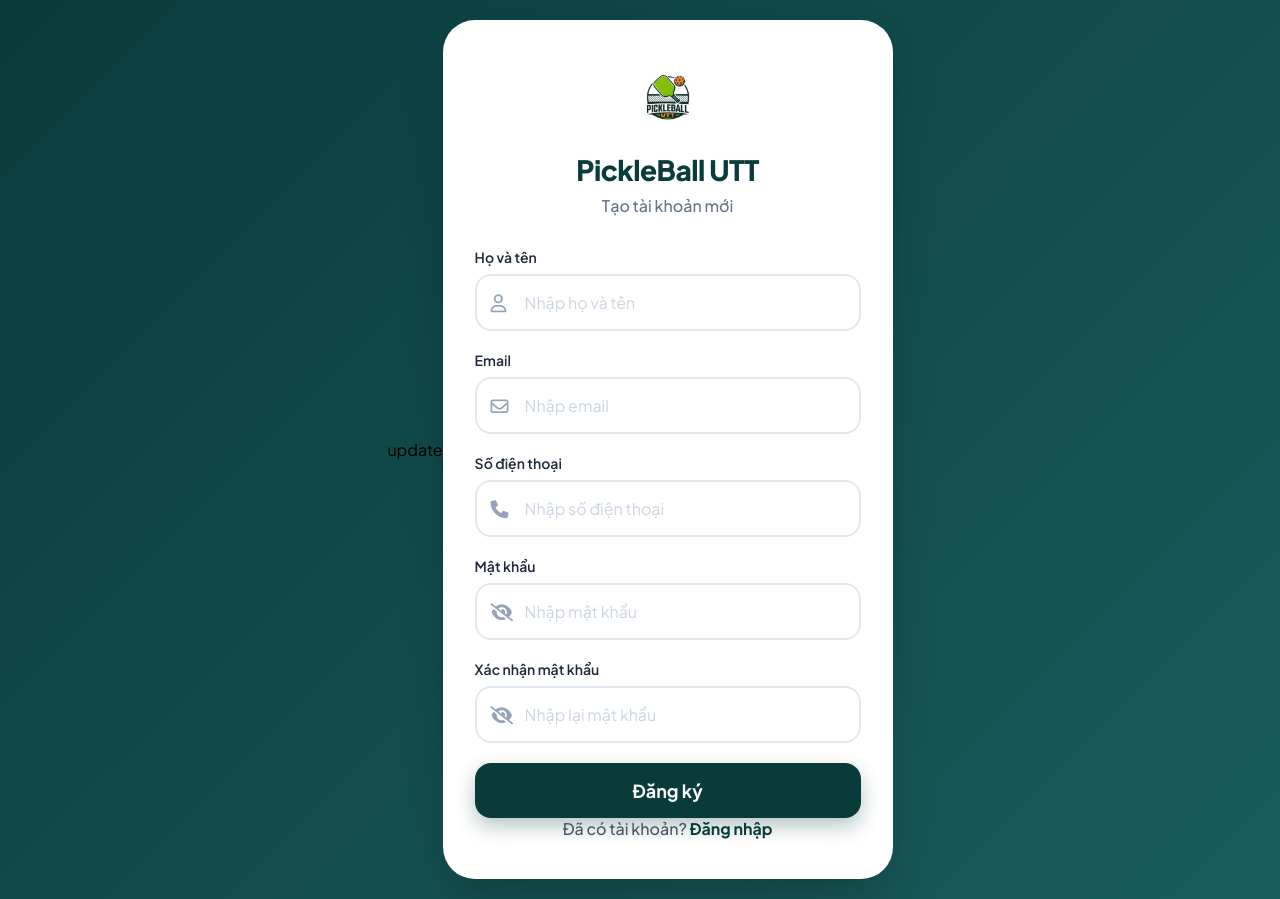
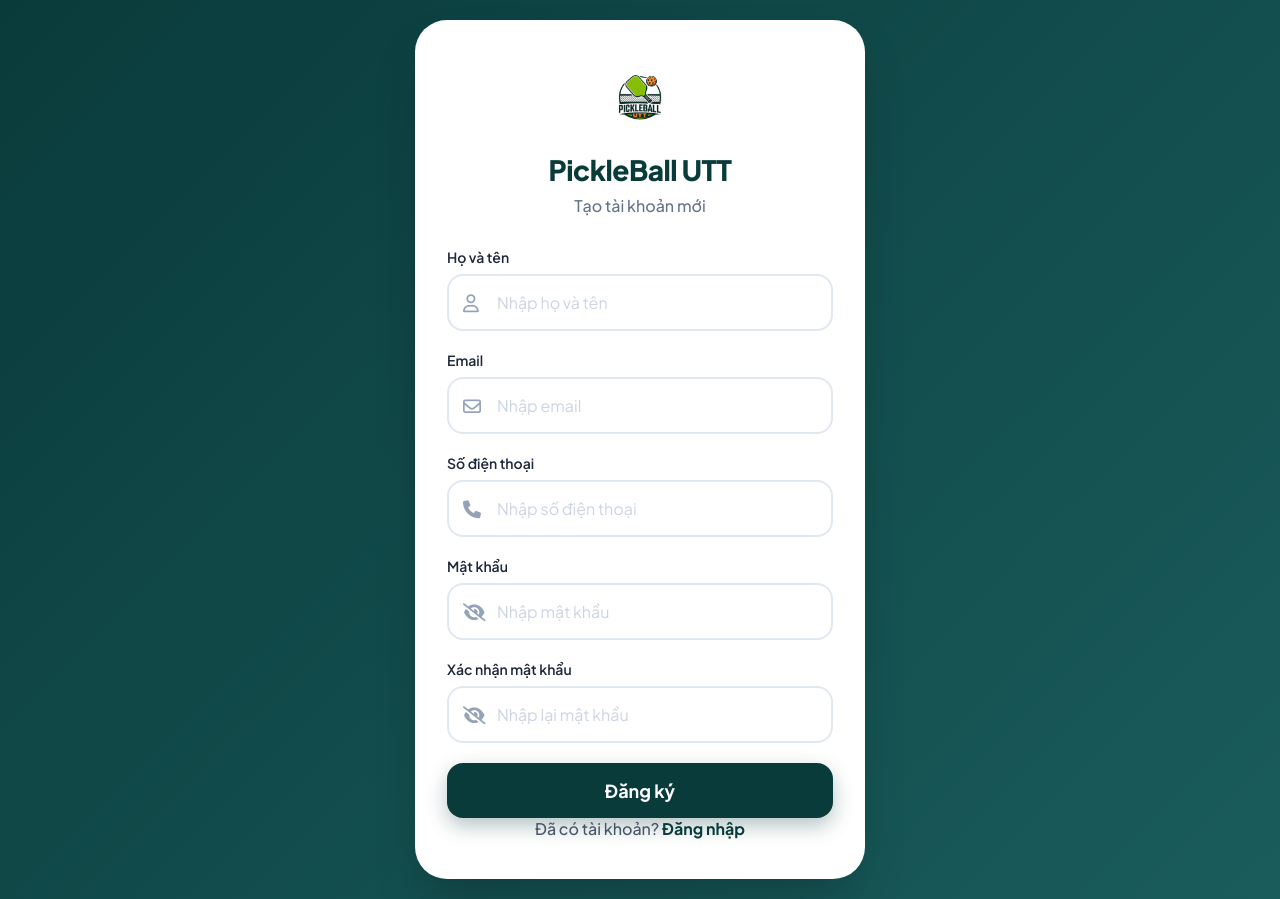
Before and after one commit to hai0303-05/WebDatSanPic, a PHP site: page /pages/dang_ky.php in a window 1280 px wide. Run offline with PHP 8.4, Linux system fonts and the light colour scheme.

Commit message:
update file dangky.php

```diff
--- a/pages/dang_ky.php
+++ b/pages/dang_ky.php
@@ -1,5 +1,4 @@
 
-update
 
 <html lang="vi">
 <head>
```
